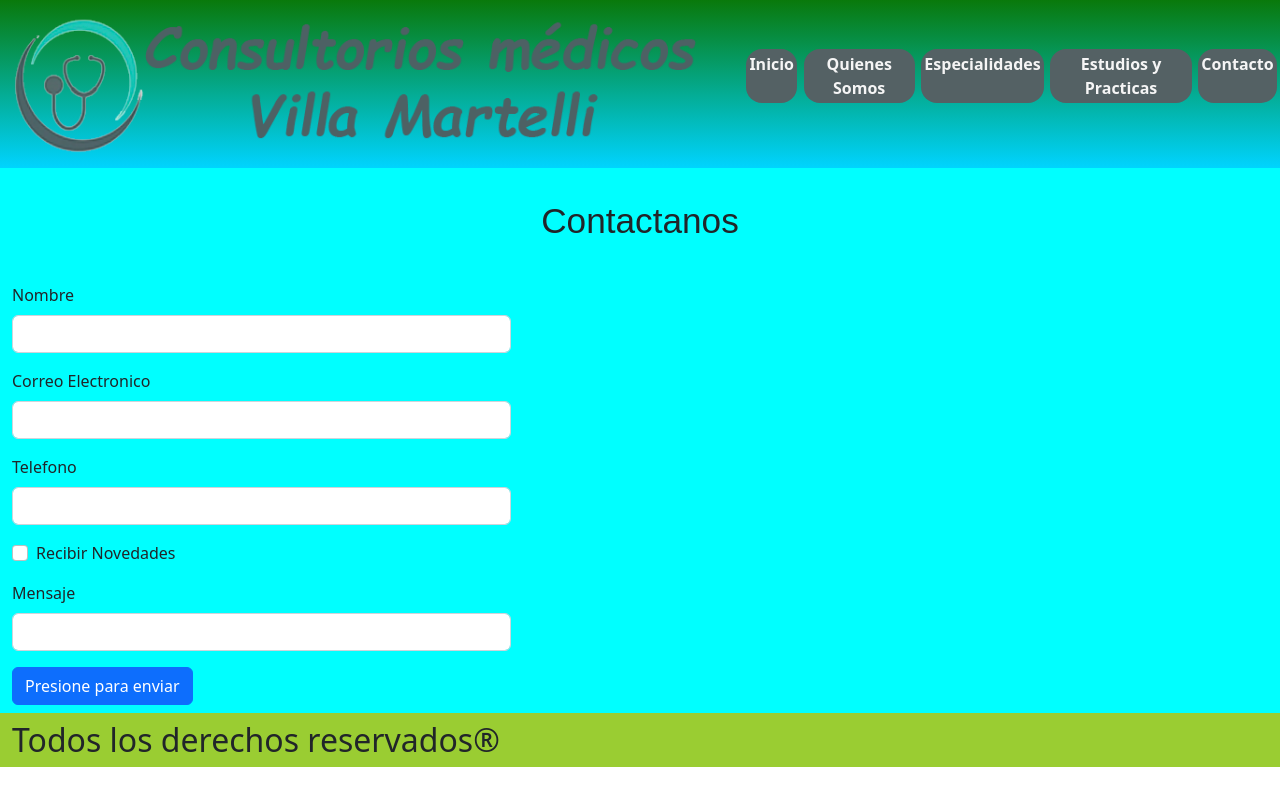
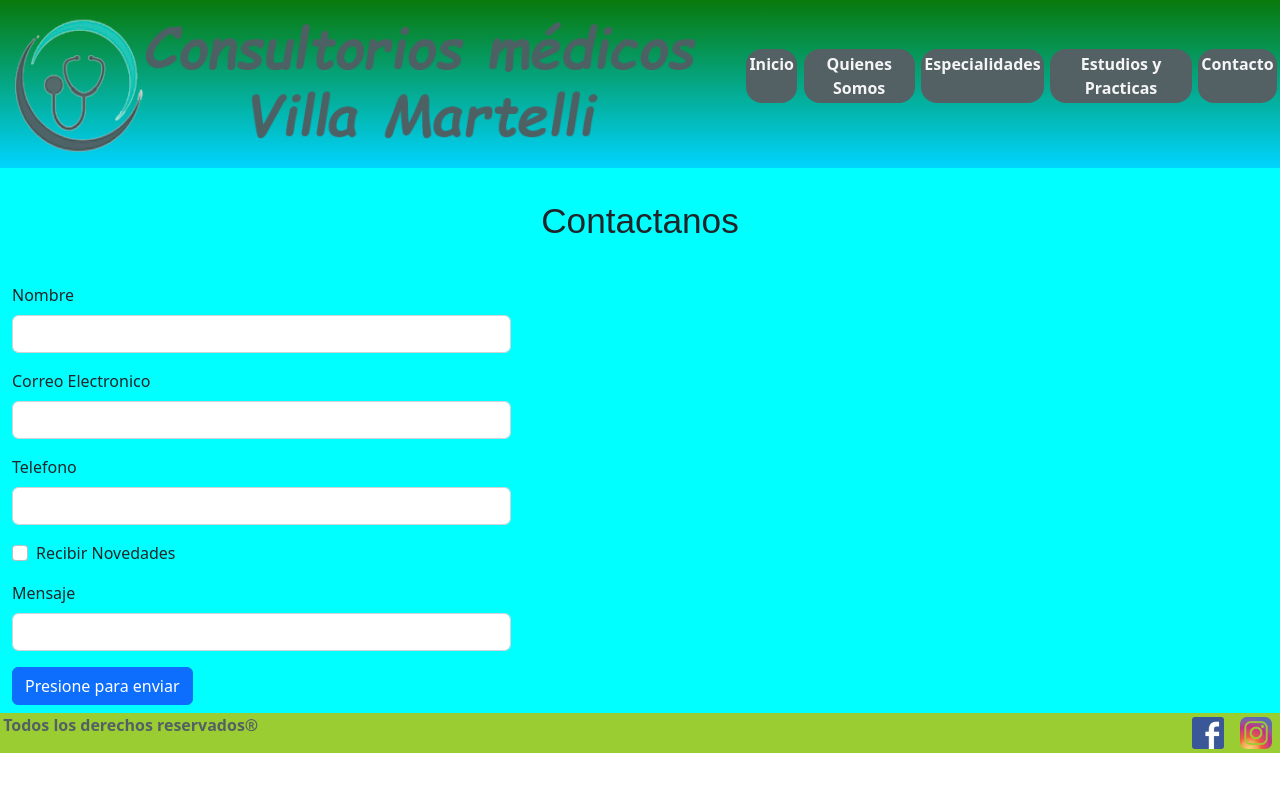
Before and after one commit to Matyolv/Consultorios-vm, a website: page pages/contacto.html in a window 1280 px wide. Drawn offline with nearby package versions, Linux system fonts and the light colour scheme.

Commit message:
modificaciones finales

```diff
--- a/pages/contacto.html
+++ b/pages/contacto.html
@@ -11,20 +11,14 @@
 
     <!-- CSS only -->
     <link href="https://cdn.jsdelivr.net/npm/bootstrap@5.2.0-beta1/dist/css/bootstrap.min.css" rel="stylesheet" integrity="sha384-0evHe/X+R7YkIZDRvuzKMRqM+OrBnVFBL6DOitfPri4tjfHxaWutUpFmBp4vmVor" crossorigin="anonymous">
-
-
-
 </head>
 <body>
-
   <header>
-
     <div>
         <a href="../index.html">
         <img class="logoHeader" src="../assets/logo.png" alt="">
         </a>
     </div>
-
    <nav class="menuHeader">
         <ul>
             <li><a href="../index.html">Inicio</a></li>
@@ -32,20 +26,14 @@
             <li><a href="especialidades.html">Especialidades</li>
             <li><a href="estudiosypracticas.html">Estudios y Practicas</a></li>
             <li><a href="contacto.html">Contacto</a></li>
-
         </ul>
     </nav>
 
 </header>
-
     <main class="container-fluid">
-
         <div class="row">
-
             <h1 class="col-12 text-center">Contactanos</h1>
-
         <div class="row pb-2">
-
             <form class="col-5">
                 <div class="mb-3">
                     <label for="exampleInputEmail1" class="form-label">Nombre</label>
@@ -73,17 +61,18 @@
                     <button type="submit" class="btn btn-primary">Presione para enviar</button>
                 </form>
         </div>
-
     </main>
 
-    <footer class="container-fluid">
-
-        <div class="row pt-2">
-
-            <h2 class="col-12">Todos los derechos reservados®</h2>
-
+    <footer>
+        <p class="textoFooter">Todos los derechos reservados®</p>
+        <div>
+            <a href="https://facebook.com">
+            <img src="../assets/facebook.png" alt="facebook">
+            </a>
+            <a href="https://instagram.com">
+            <img src="../assets/instagram.png" alt="instagram">
+            </a>
         </div>
-
     </footer>
 
     <!-- JavaScript Bundle with Popper -->
--- a/scss/utilities/_index.scss
+++ b/scss/utilities/_index.scss
@@ -27,6 +27,7 @@
  .parrafoIndex{
      text-align: center;
      padding-bottom: 2rem;
+     font-weight: bold;
  }
 
  .irQuienes{
```
Also changed, not shown: index.html (+1 -44 lines), package.json (+234 -3 lines), pages/especialidades.html (+0 -42 lines), pages/estudiosypracticas.html (+0 -22 lines), pages/quienessomos.html (+0 -17 lines), css/styles.css.
